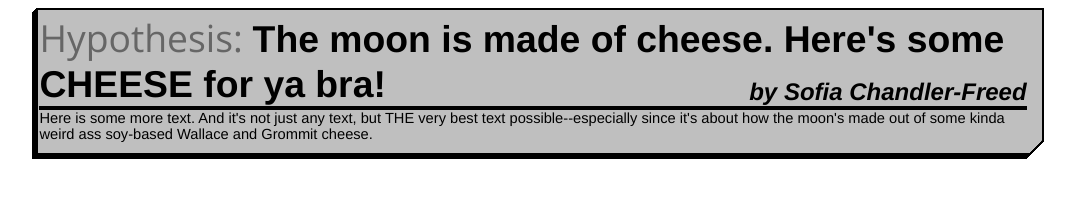
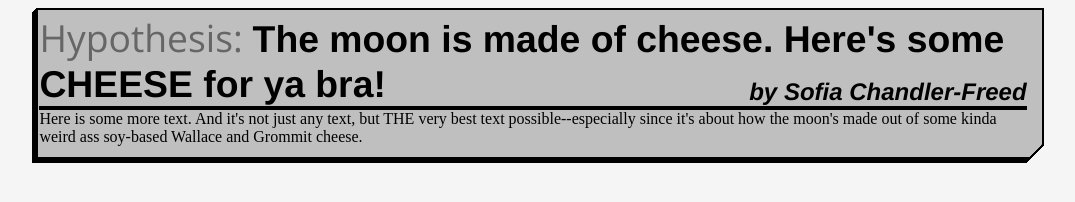
Before and after one commit to westoncb/hypothesis-site, a plain HTML site: page src/index.html in a window 1280 px wide. Shown: the whole page, without its empty margins (102-1177 px from the left). Drawn offline with nearby package versions, Linux system fonts and the light colour scheme.

Commit message:
change background color again!!!

```diff
--- a/src/index.html
+++ b/src/index.html
@@ -6,9 +6,9 @@
 
 		body {
 			/*background-color: #24251a;*/
-			background-color: fffff;
+			background-color: whitesmoke;
 			color: black;
-			font: 11pt helvetica;
+			font: 'Open Sans 12';
 		}
 
 		.cellborder {
```
